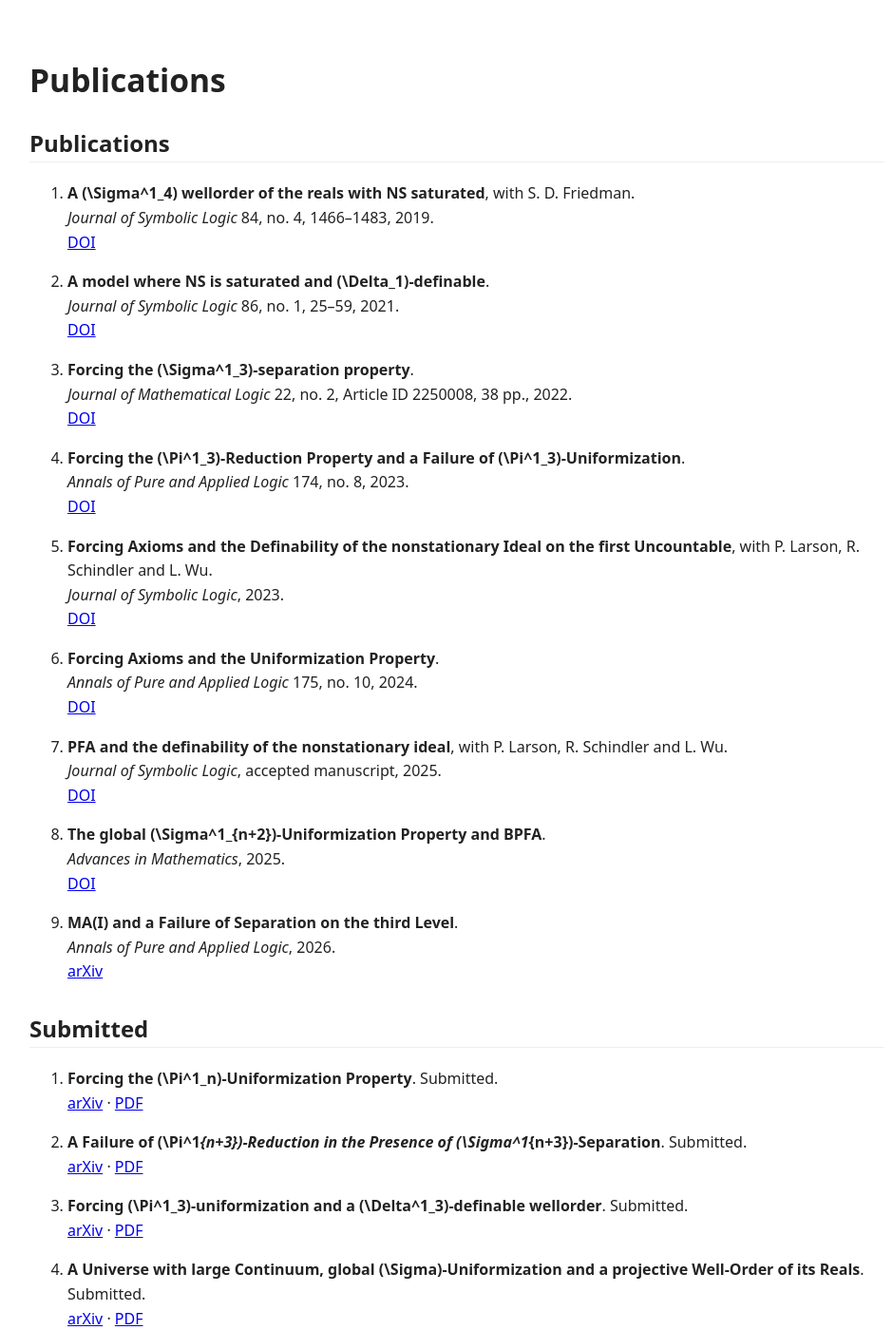
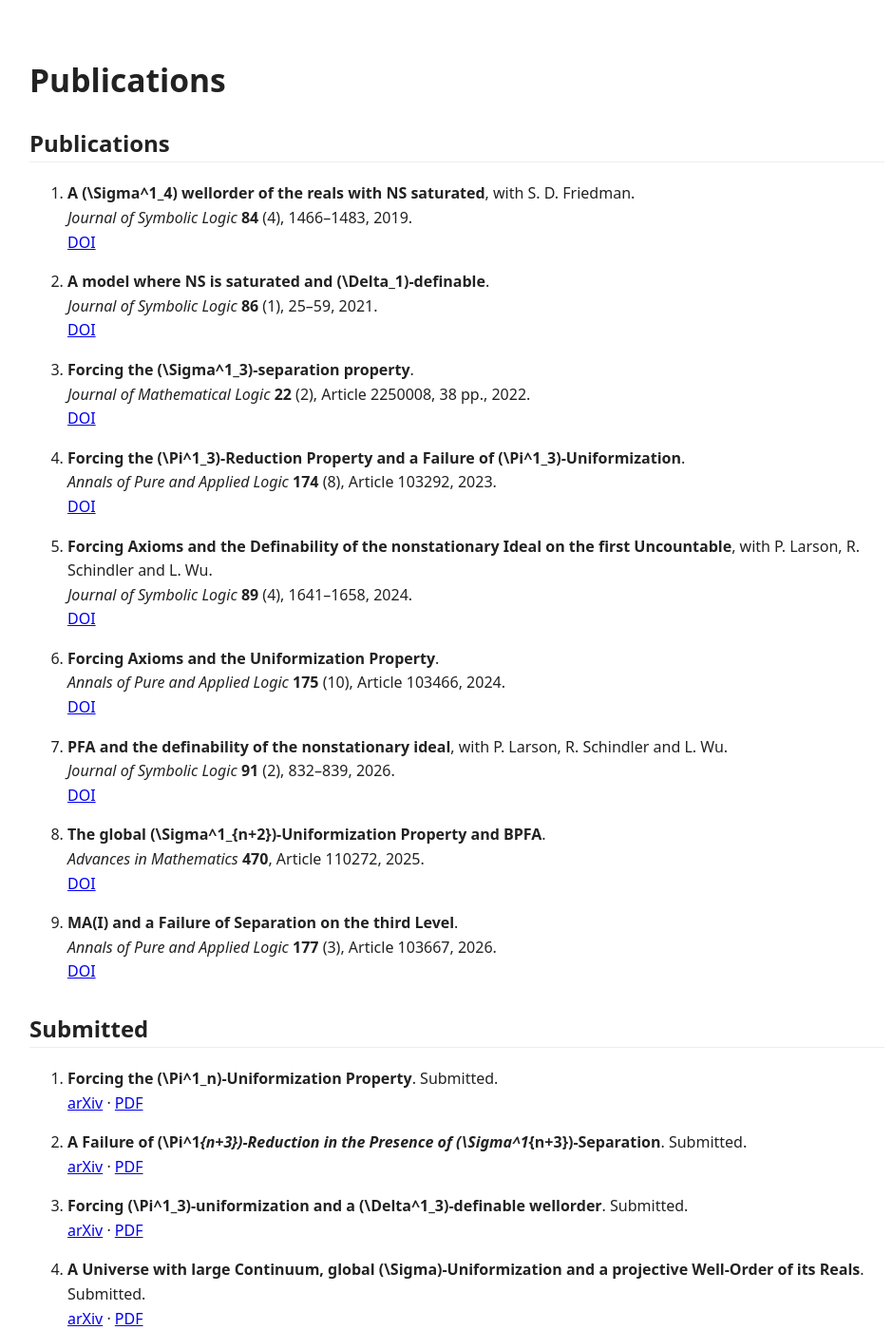
Before and after one commit to StefanHoffelner/stefanhoffelner.github.io, a Jekyll site: the page built from publications.md, in a window 1280 px wide and 1400 px high. Shown: the whole window at 95% size, without its empty margins (159-1099 px from the left). Built offline with Jekyll 4.4.1, drawn with Linux system fonts in a browser that asks for light colours; our own code applies the rules of GitHub Pages for plain Markdown files; a script that is not in the unit is left out.

Commit message:
Complete publication bibliographic data

```diff
--- a/publications.md
+++ b/publications.md
@@ -8,40 +8,40 @@ permalink: /publications/
 ## Publications
 
 1. **A \(\Sigma^1_4\) wellorder of the reals with NS saturated**, with S. D. Friedman.
-   *Journal of Symbolic Logic* 84, no. 4, 1466–1483, 2019.
+   *Journal of Symbolic Logic* **84** (4), 1466–1483, 2019.
    [DOI](https://doi.org/10.1017/jsl.2019.43)
 
 2. **A model where NS is saturated and \(\Delta_1\)-definable**.
-   *Journal of Symbolic Logic* 86, no. 1, 25–59, 2021.
+   *Journal of Symbolic Logic* **86** (1), 25–59, 2021.
    [DOI](https://doi.org/10.1017/jsl.2021.23)
 
 3. **Forcing the \(\Sigma^1_3\)-separation property**.
-   *Journal of Mathematical Logic* 22, no. 2, Article ID 2250008, 38 pp., 2022.
+   *Journal of Mathematical Logic* **22** (2), Article 2250008, 38 pp., 2022.
    [DOI](https://doi.org/10.1142/S0219061322500088)
 
 4. **Forcing the \(\Pi^1_3\)-Reduction Property and a Failure of \(\Pi^1_3\)-Uniformization**.
-   *Annals of Pure and Applied Logic* 174, no. 8, 2023.
+   *Annals of Pure and Applied Logic* **174** (8), Article 103292, 2023.
    [DOI](https://doi.org/10.1016/j.apal.2023.103292)
 
 5. **Forcing Axioms and the Definability of the nonstationary Ideal on the first Uncountable**, with P. Larson, R. Schindler and L. Wu.
-   *Journal of Symbolic Logic*, 2023.
+   *Journal of Symbolic Logic* **89** (4), 1641–1658, 2024.
    [DOI](https://doi.org/10.1017/jsl.2023.40)
 
 6. **Forcing Axioms and the Uniformization Property**.
-   *Annals of Pure and Applied Logic* 175, no. 10, 2024.
+   *Annals of Pure and Applied Logic* **175** (10), Article 103466, 2024.
    [DOI](https://doi.org/10.1016/j.apal.2024.103466)
 
 7. **PFA and the definability of the nonstationary ideal**, with P. Larson, R. Schindler and L. Wu.
-   *Journal of Symbolic Logic*, accepted manuscript, 2025.
+   *Journal of Symbolic Logic* **91** (2), 832–839, 2026.
    [DOI](https://doi.org/10.1017/jsl.2025.31)
 
 8. **The global \(\Sigma^1_{n+2}\)-Uniformization Property and BPFA**.
-   *Advances in Mathematics*, 2025.
+   *Advances in Mathematics* **470**, Article 110272, 2025.
    [DOI](https://doi.org/10.1016/j.aim.2025.110272)
 
 9. **MA(I) and a Failure of Separation on the third Level**.
-   *Annals of Pure and Applied Logic*, 2026.
-   [arXiv](https://doi.org/10.48550/arXiv.2507.01187)
+   *Annals of Pure and Applied Logic* **177** (3), Article 103667, 2026.
+   [DOI](https://doi.org/10.1016/j.apal.2025.103667)
 
 ## Submitted
 
```
